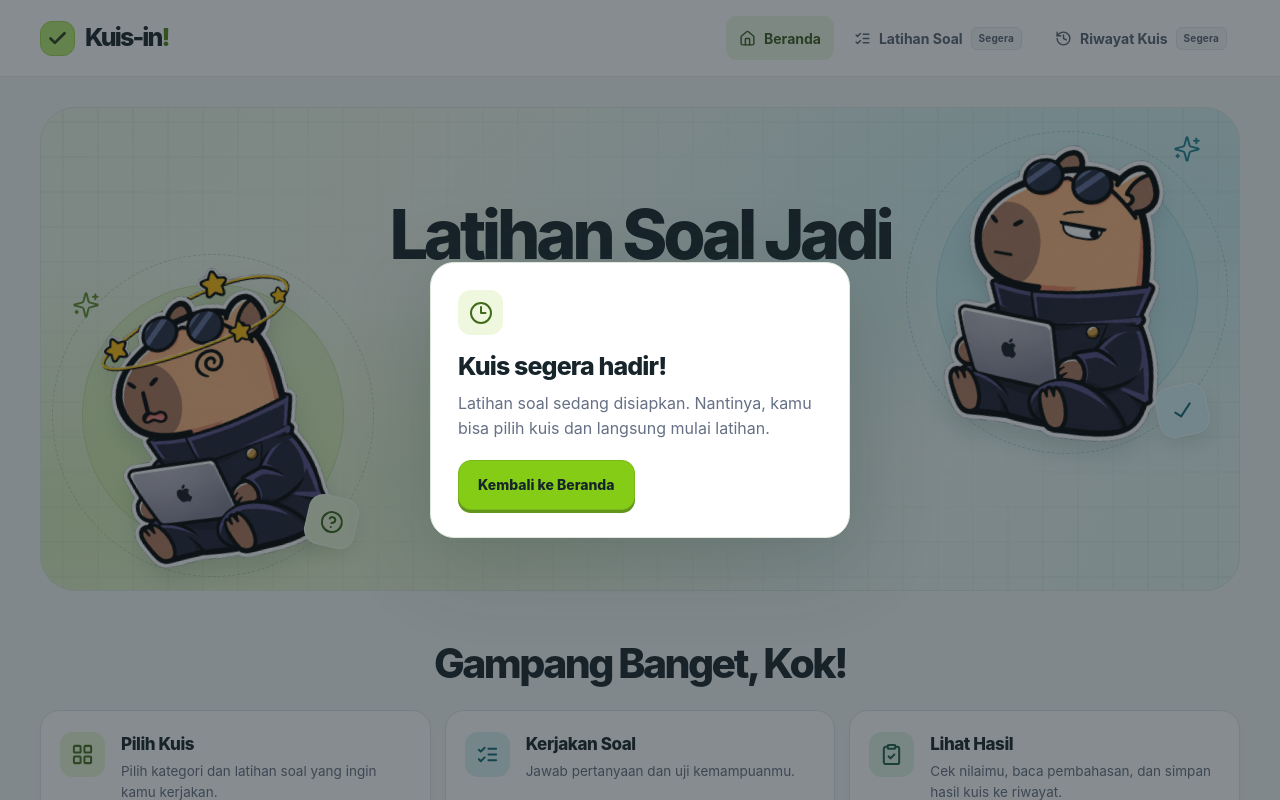
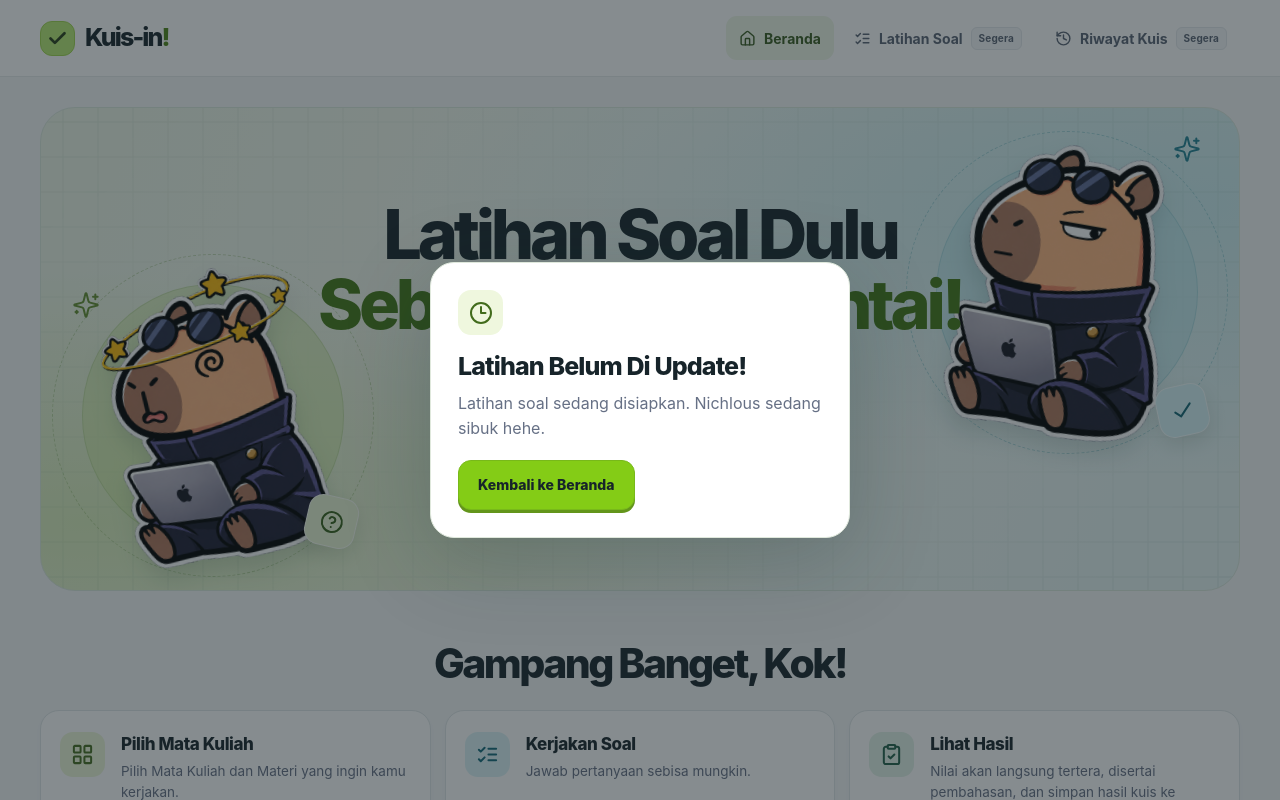
Before and after one commit to chilnosu/kuis-in, a React (Vite) app: page / in a window 1280 px wide. Both pictures are taken after a click on the button "Mulai Kuis". Shown: the top 800 px of the page. Built offline with nearby package versions, Linux system fonts and the light colour scheme.

Commit message:
Update homepage

```diff
--- a/src/components/Footer.jsx
+++ b/src/components/Footer.jsx
@@ -6,10 +6,10 @@ export default function Footer() {
       <div className="shell footer-inner flex flex-wrap items-center justify-between gap-5">
         <div className="footer-brand">
           <Brand />
-          <p>Tempat latihan soal pilihan ganda.</p>
+          <p>Latihan sebelum berperang melawan Kuis.</p>
         </div>
         <div className="footer-credit">
-          <p>Made with <span className="footer-heart" aria-label="love">♡</span> by <strong>Chilnosu</strong></p>
+          <p>Made with <span className="footer-heart" aria-label="love">♡</span> by <strong>Nichlous Osler CSUI'26</strong></p>
           <p>© {new Date().getFullYear()} Kuis-in!</p>
         </div>
       </div>
--- a/src/components/Hero.jsx
+++ b/src/components/Hero.jsx
@@ -26,9 +26,9 @@ export default function Hero() {
 
       <div className="hero-content text-center">
         <h1 id="hero-title">
-          Latihan Soal Jadi <span>Lebih Seru!</span>
+          Latihan Soal Dulu <span>Sebelum Membantai!</span>
         </h1>
-        <p>Uji kemampuanmu dengan berbagai latihan soal, cek hasilnya, dan lihat sejauh mana kamu berkembang.</p>
+        <p>Dengan mengerjakan soal tahun lalu, apakah kamu bisa mengerjakan kuis nanti</p>
         <div className="hero-actions flex flex-wrap items-center justify-center gap-3">
           <button className="primary-button" type="button" onClick={() => quizNotice.current.showModal()}>
             Mulai Kuis <ArrowRight size={19} aria-hidden="true" />
@@ -41,8 +41,8 @@ export default function Hero() {
 
       <dialog ref={quizNotice} className="quiz-dialog" aria-labelledby="quiz-notice-title" aria-describedby="quiz-notice-description">
         <div className="dialog-icon"><Clock3 size={24} aria-hidden="true" /></div>
-        <h2 id="quiz-notice-title">Kuis segera hadir!</h2>
-        <p id="quiz-notice-description">Latihan soal sedang disiapkan. Nantinya, kamu bisa pilih kuis dan langsung mulai latihan.</p>
+        <h2 id="quiz-notice-title">Latihan Belum Di Update!</h2>
+        <p id="quiz-notice-description">Latihan soal sedang disiapkan. Nichlous sedang sibuk hehe.</p>
         <form method="dialog">
           <button className="primary-button" type="submit">Kembali ke Beranda</button>
         </form>
--- a/src/components/HowItWorks.jsx
+++ b/src/components/HowItWorks.jsx
@@ -2,20 +2,20 @@ import { ClipboardCheck, LayoutGrid, ListChecks } from 'lucide-react'
 
 const steps = [
   {
-    title: 'Pilih Kuis',
-    description: 'Pilih kategori dan latihan soal yang ingin kamu kerjakan.',
+    title: 'Pilih Mata Kuliah',
+    description: 'Pilih Mata Kuliah dan Materi yang ingin kamu kerjakan.',
     Icon: LayoutGrid,
     color: 'lime',
   },
   {
     title: 'Kerjakan Soal',
-    description: 'Jawab pertanyaan dan uji kemampuanmu.',
+    description: 'Jawab pertanyaan sebisa mungkin.',
     Icon: ListChecks,
     color: 'cyan',
   },
   {
     title: 'Lihat Hasil',
-    description: 'Cek nilaimu, baca pembahasan, dan simpan hasil kuis ke riwayat.',
+    description: 'Nilai akan langsung tertera, disertai pembahasan, dan simpan hasil kuis ke riwayat.',
     Icon: ClipboardCheck,
     color: 'mint',
   },
```
